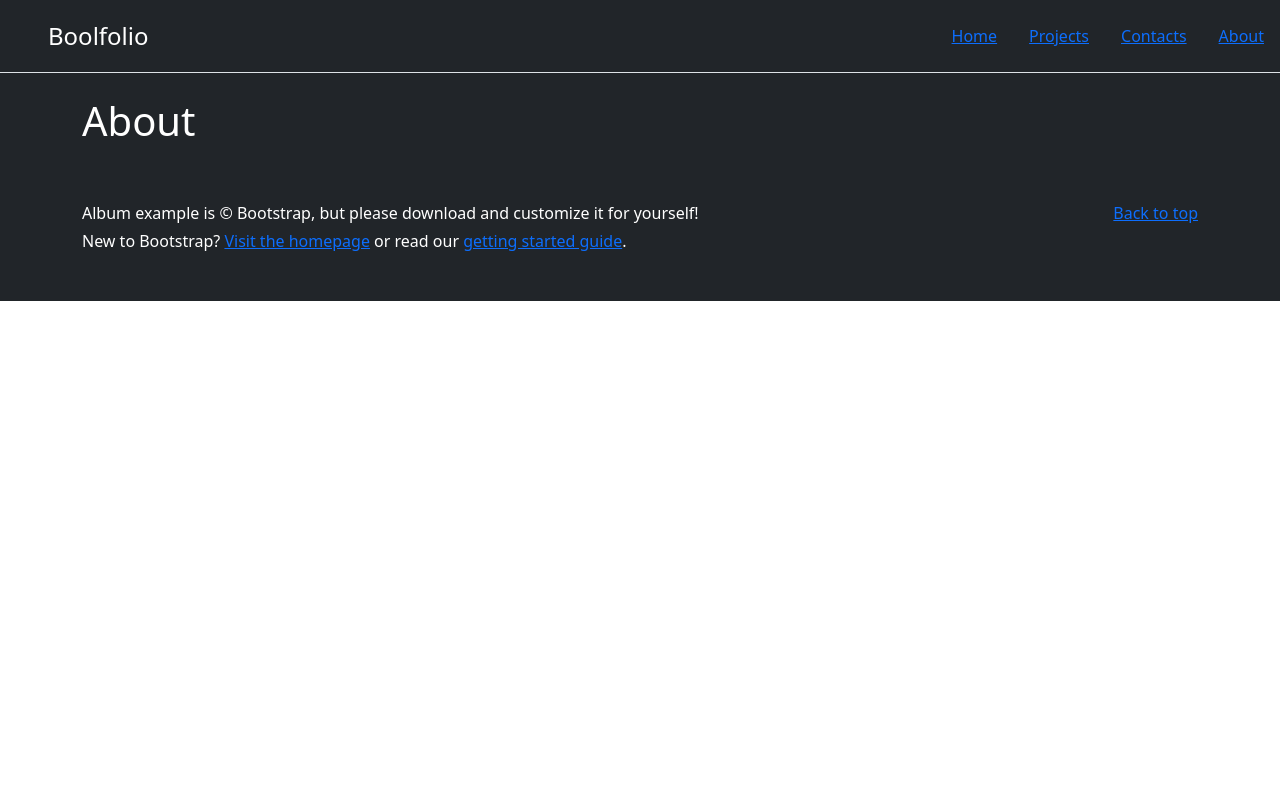
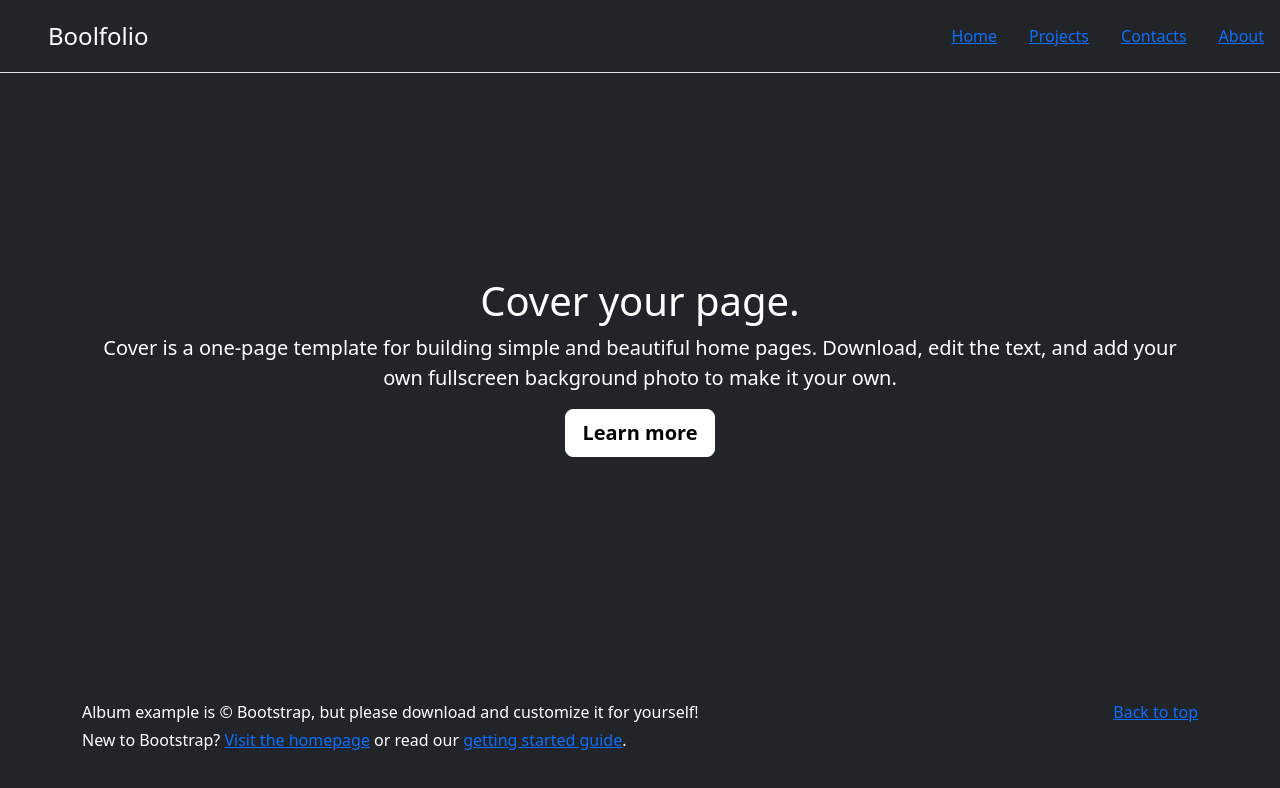
Before and after one commit to NicholasBuiatti/Boolfolio-client, a Vue app: page /about in a window 1280 px wide. Shown: the top 788 px of the page. Built offline with nearby package versions, Linux system fonts and the light colour scheme.

Commit message:
sistemazione parte about

```diff
--- a/src/App.vue
+++ b/src/App.vue
@@ -20,7 +20,7 @@ export default {
 </script>
 
 <template>
-    <section class="bg-dark text-white">
+    <section class="bg-dark text-white min-vh-100 d-flex flex-column justify-content-between">
         <AppHeader />
         <router-view></router-view>
         <AppFooter />
--- a/src/components/routes/AppAbout.vue
+++ b/src/components/routes/AppAbout.vue
@@ -20,9 +20,17 @@ export default {
 </script>
 
 <template>
-    <section class="container">
-        <h1>About</h1>
-    </section>
+    <div class="text-center container">
+        <main class="px-3">
+            <h1>Cover your page.</h1>
+            <p class="lead">Cover is a one-page template for building simple and beautiful home pages. Download, edit
+                the
+                text, and add your own fullscreen background photo to make it your own.</p>
+            <p class="lead">
+                <a href="#" class="btn btn-lg btn-light fw-bold border-white bg-white">Learn more</a>
+            </p>
+        </main>
+    </div>
 </template>
 
 <style scoped></style>
```
